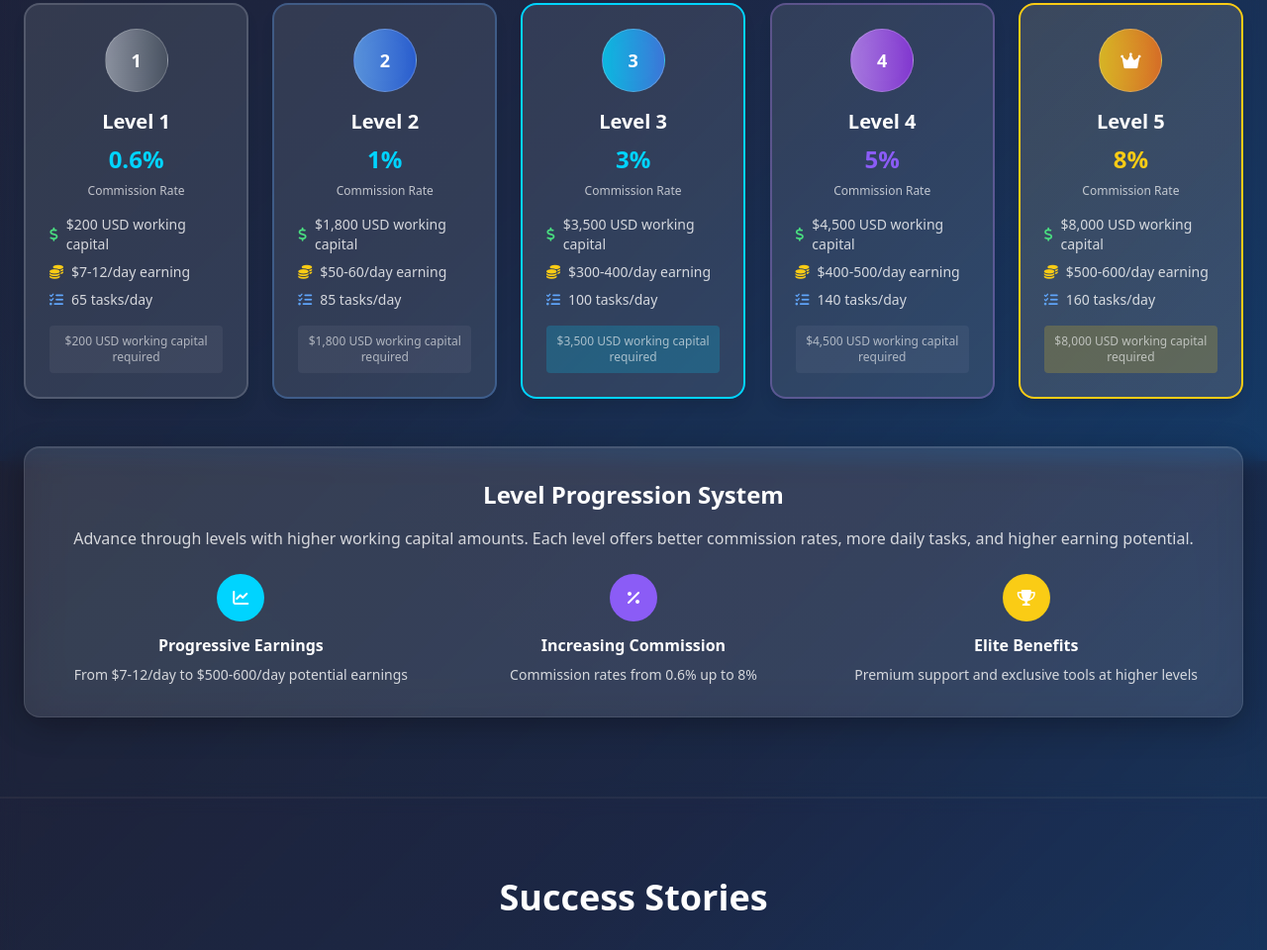
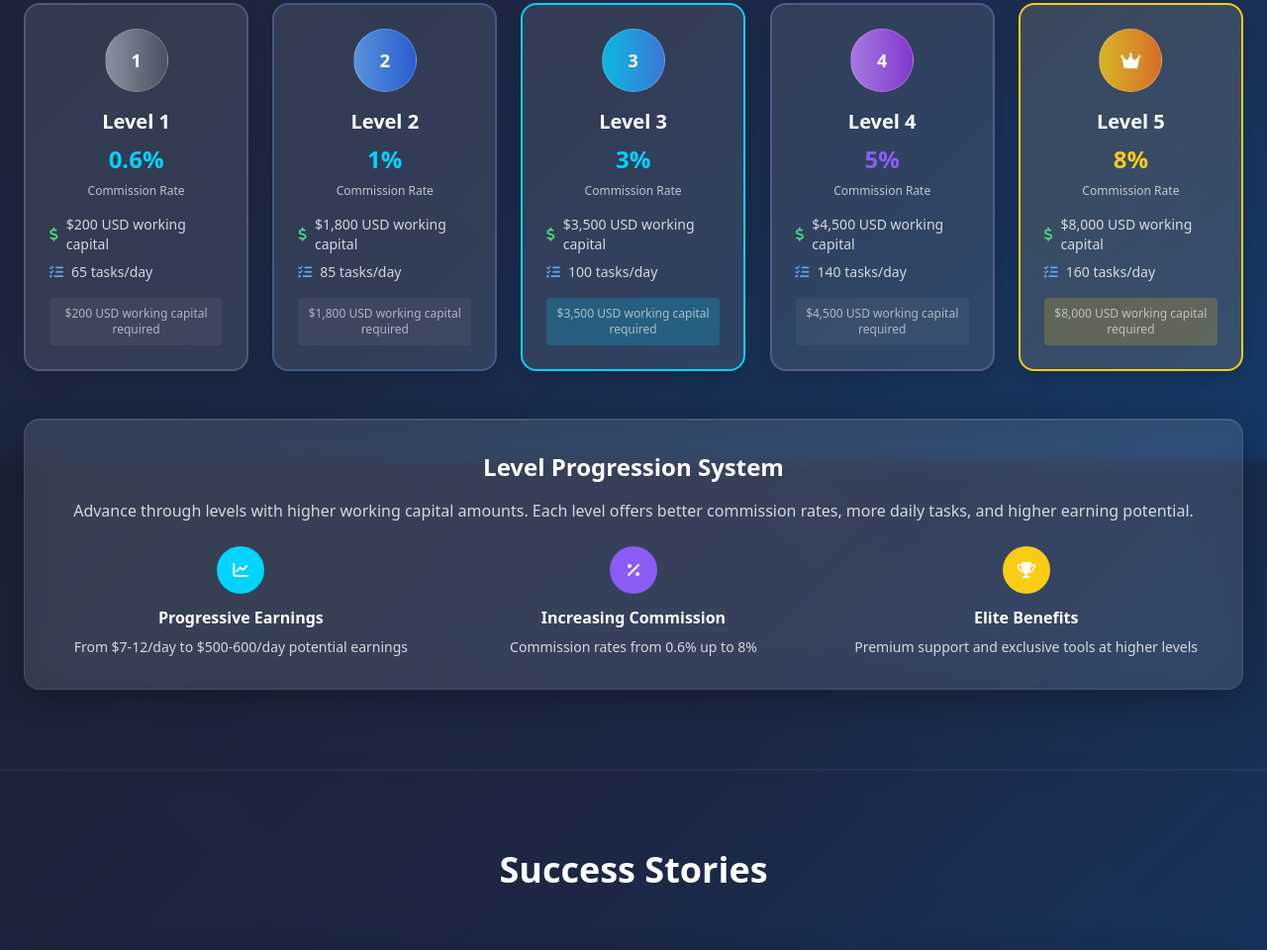
Before and after one commit to FONG168/epaystransfer123, a website: page business-account.html in a window 1280 px wide. Shown: the part 2734-3694 px from the top of the page at 99% size. Drawn offline with nearby package versions, Linux system fonts and the light colour scheme.

Commit message:
Remove daily earning displays from business account member levels

```diff
--- a/business-account.html
+++ b/business-account.html
@@ -989,10 +989,6 @@
                                 <span class="text-xs sm:text-sm text-white/80">$200 USD working capital</span>
                             </div>
                             <div class="flex items-center space-x-2">
-                                <i class="fas fa-coins text-yellow-400 text-xs sm:text-sm"></i>
-                                <span class="text-xs sm:text-sm text-white/80">$7-12/day earning</span>
-                            </div>
-                            <div class="flex items-center space-x-2">
                                 <i class="fas fa-tasks text-blue-400 text-xs sm:text-sm"></i>
                                 <span class="text-xs sm:text-sm text-white/80">65 tasks/day</span>
                             </div>
@@ -1020,10 +1016,6 @@
                                 <span class="text-xs sm:text-sm text-white/80">$1,800 USD working capital</span>
                             </div>
                             <div class="flex items-center space-x-2">
-                                <i class="fas fa-coins text-yellow-400 text-xs sm:text-sm"></i>
-                                <span class="text-xs sm:text-sm text-white/80">$50-60/day earning</span>
-                            </div>
-                            <div class="flex items-center space-x-2">
                                 <i class="fas fa-tasks text-blue-400 text-xs sm:text-sm"></i>
                                 <span class="text-xs sm:text-sm text-white/80">85 tasks/day</span>
                             </div>
@@ -1051,10 +1043,6 @@
                                 <span class="text-xs sm:text-sm text-white/80">$3,500 USD working capital</span>
                             </div>
                             <div class="flex items-center space-x-2">
-                                <i class="fas fa-coins text-yellow-400 text-xs sm:text-sm"></i>
-                                <span class="text-xs sm:text-sm text-white/80">$300-400/day earning</span>
-                            </div>
-                            <div class="flex items-center space-x-2">
                                 <i class="fas fa-tasks text-blue-400 text-xs sm:text-sm"></i>
                                 <span class="text-xs sm:text-sm text-white/80">100 tasks/day</span>
                             </div>
@@ -1082,10 +1070,6 @@
                                 <span class="text-xs sm:text-sm text-white/80">$4,500 USD working capital</span>
                             </div>
                             <div class="flex items-center space-x-2">
-                                <i class="fas fa-coins text-yellow-400 text-xs sm:text-sm"></i>
-                                <span class="text-xs sm:text-sm text-white/80">$400-500/day earning</span>
-                            </div>
-                            <div class="flex items-center space-x-2">
                                 <i class="fas fa-tasks text-blue-400 text-xs sm:text-sm"></i>
                                 <span class="text-xs sm:text-sm text-white/80">140 tasks/day</span>
                             </div>
@@ -1111,10 +1095,6 @@
                             <div class="flex items-center space-x-2">
                                 <i class="fas fa-dollar-sign text-green-400 text-xs sm:text-sm"></i>
                                 <span class="text-xs sm:text-sm text-white/80">$8,000 USD working capital</span>
-                            </div>
-                            <div class="flex items-center space-x-2">
-                                <i class="fas fa-coins text-yellow-400 text-xs sm:text-sm"></i>
-                                <span class="text-xs sm:text-sm text-white/80">$500-600/day earning</span>
                             </div>
                             <div class="flex items-center space-x-2">
                                 <i class="fas fa-tasks text-blue-400 text-xs sm:text-sm"></i>
```
